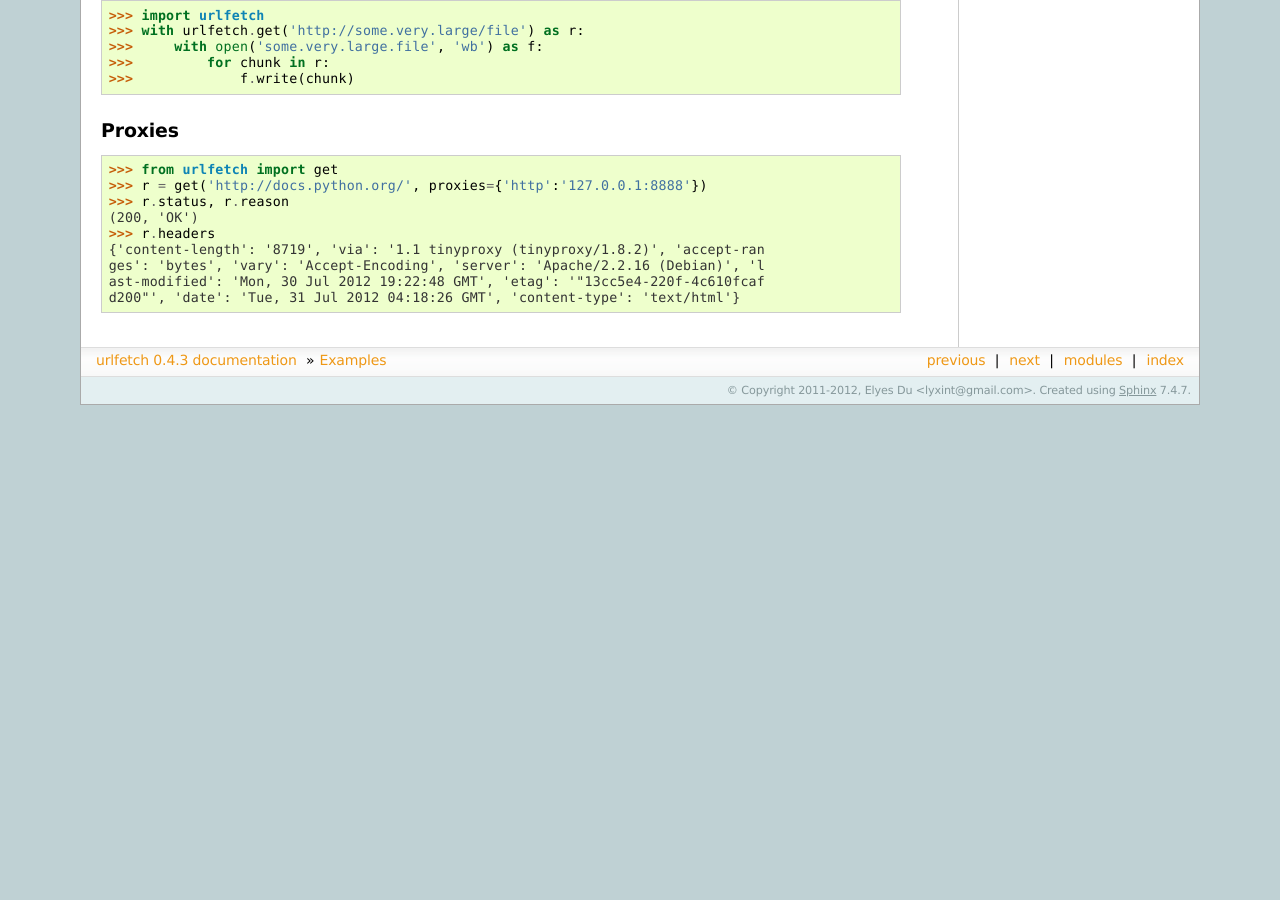
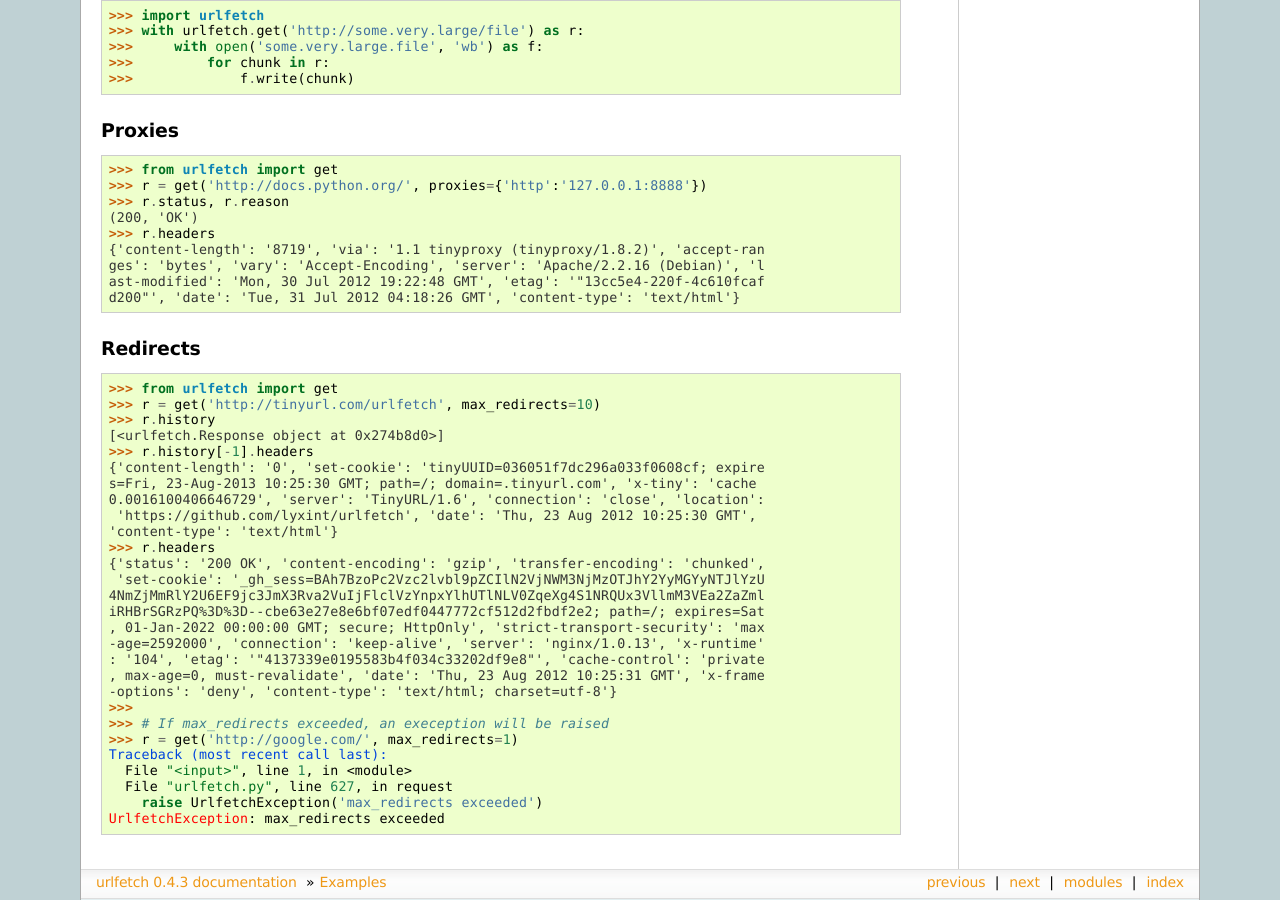
Before and after one commit to ifduyue/urlfetch, a Sphinx documentation site: the page built from doc/examples.rst, in a window 1280 px wide and 900 px high, scrolled down 3110 px. Built offline with Sphinx 7.4.7, drawn with Linux system fonts in a browser that asks for light colours; before the commit the page ends 3515 px from its top, so only the background shows below that.

Commit message:
update doc

```diff
--- a/doc/examples.rst
+++ b/doc/examples.rst
@@ -212,3 +212,35 @@ Proxies
 ges': 'bytes', 'vary': 'Accept-Encoding', 'server': 'Apache/2.2.16 (Debian)', 'l
 ast-modified': 'Mon, 30 Jul 2012 19:22:48 GMT', 'etag': '"13cc5e4-220f-4c610fcaf
 d200"', 'date': 'Tue, 31 Jul 2012 04:18:26 GMT', 'content-type': 'text/html'}
+
+Redirects
+~~~~~~~~~~~~~~
+
+>>> from urlfetch import get
+>>> r = get('http://tinyurl.com/urlfetch', max_redirects=10)
+>>> r.history
+[<urlfetch.Response object at 0x274b8d0>]
+>>> r.history[-1].headers
+{'content-length': '0', 'set-cookie': 'tinyUUID=036051f7dc296a033f0608cf; expire
+s=Fri, 23-Aug-2013 10:25:30 GMT; path=/; domain=.tinyurl.com', 'x-tiny': 'cache
+0.0016100406646729', 'server': 'TinyURL/1.6', 'connection': 'close', 'location':
+ 'https://github.com/lyxint/urlfetch', 'date': 'Thu, 23 Aug 2012 10:25:30 GMT',
+'content-type': 'text/html'}
+>>> r.headers
+{'status': '200 OK', 'content-encoding': 'gzip', 'transfer-encoding': 'chunked',
+ 'set-cookie': '_gh_sess=BAh7BzoPc2Vzc2lvbl9pZCIlN2VjNWM3NjMzOTJhY2YyMGYyNTJlYzU
+4NmZjMmRlY2U6EF9jc3JmX3Rva2VuIjFlclVzYnpxYlhUTlNLV0ZqeXg4S1NRQUx3VllmM3VEa2ZaZml
+iRHBrSGRzPQ%3D%3D--cbe63e27e8e6bf07edf0447772cf512d2fbdf2e2; path=/; expires=Sat
+, 01-Jan-2022 00:00:00 GMT; secure; HttpOnly', 'strict-transport-security': 'max
+-age=2592000', 'connection': 'keep-alive', 'server': 'nginx/1.0.13', 'x-runtime'
+: '104', 'etag': '"4137339e0195583b4f034c33202df9e8"', 'cache-control': 'private
+, max-age=0, must-revalidate', 'date': 'Thu, 23 Aug 2012 10:25:31 GMT', 'x-frame
+-options': 'deny', 'content-type': 'text/html; charset=utf-8'}
+>>>
+>>> # If max_redirects exceeded, an exeception will be raised
+>>> r = get('http://google.com/', max_redirects=1)
+Traceback (most recent call last):
+  File "<input>", line 1, in <module>
+  File "urlfetch.py", line 627, in request
+    raise UrlfetchException('max_redirects exceeded')
+UrlfetchException: max_redirects exceeded
```
Also changed, not shown: doc/reference.rst (+10 -13 lines).
